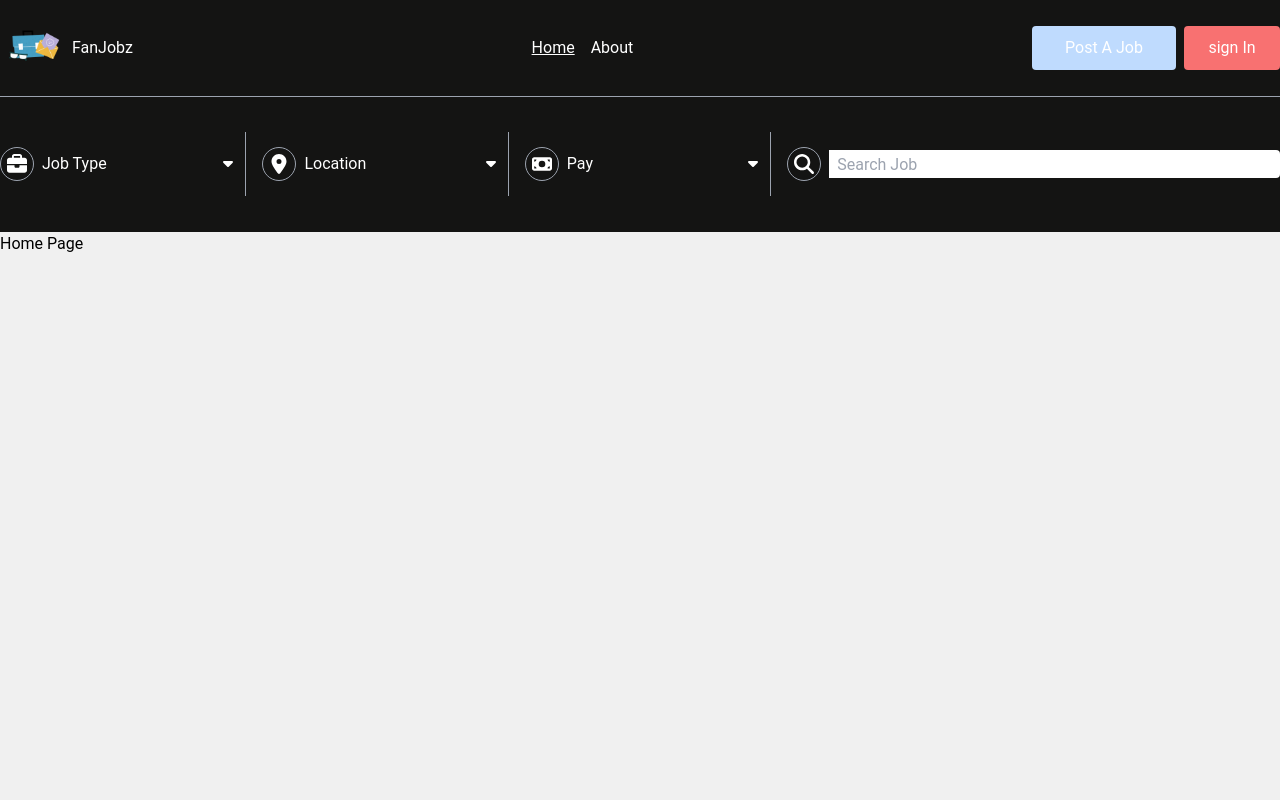
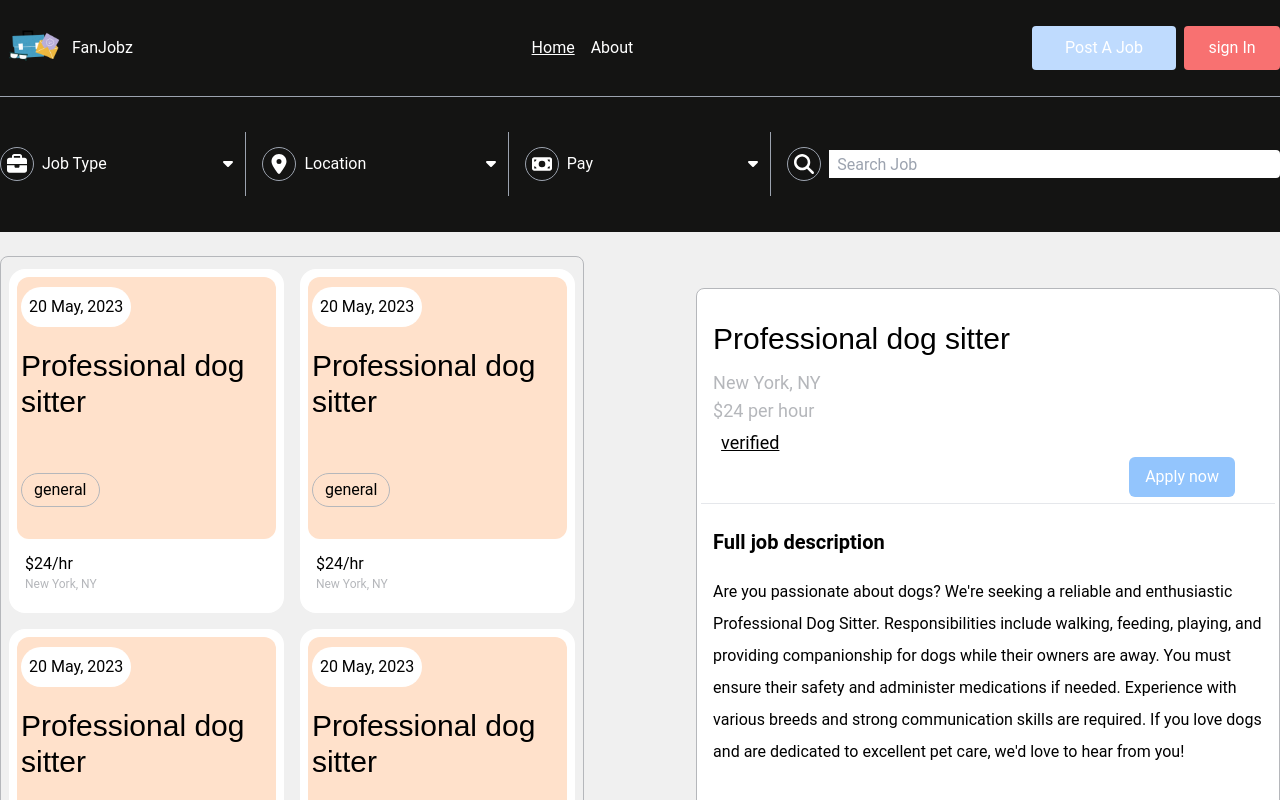
Before and after one commit to RaphaelSackey/job-finder-frontend, a React (Create React App) app: page / in a window 1280 px wide. Shown: the top 800 px of the page. Built offline with nearby package versions, Linux system fonts and the light colour scheme.

Commit message:
made job cards and in job formation section

```diff
--- a/src/CustomHooks/useAxios.js
+++ b/src/CustomHooks/useAxios.js
@@ -1,6 +1,7 @@
 import Axios from "../api/axios";
 
 export default async function useAxios(request_path, request_data){
+    let refreshTried = false
     // console.log('in custom hook')
     let final_result;
     if(request_path && request_data){
@@ -9,6 +10,7 @@ export default async function useAxios(request_path, request_data){
 
     async function MakeRequest(){
             // console.log("making a request");
+            let refreshSuccess;
             try {
               const access_token = localStorage.getItem("access_token");
               const axios = Axios();
@@ -16,10 +18,16 @@ export default async function useAxios(request_path, request_data){
                 headers: { Authorization: `Bearer ${access_token}` },
               });
             //   console.log('retuning data')
-              return results.data;
+              return results;
             } catch (e) {
                 // console.log('i have to refresh token, access token expired ')
-              const refreshSuccess = await RefreshToken()
+                if(!refreshTried){
+                    refreshSuccess = await RefreshToken();
+                    refreshTried = true
+                }else{
+                    refreshSuccess = false
+                }
+
             //   console.log("done waiting for refreshToken");
               if (refreshSuccess){
                 // console.log('making new request with new access token')
--- /dev/null
+++ b/src/components/card/card.js
@@ -0,0 +1,27 @@
+export default function Card(){
+    return (
+      <div className="card h-[21.5rem] max-h-[21.5rem] w-[17.2rem] max-w-[17.2rem] rounded-2xl bg-white p-2 mb-4">
+        <div className="card-top bg-customChampagnePink flex h-[80%] flex-col gap-4 rounded-xl p-1">
+          <div className="j-date flex h-[20%] items-center">
+            <span className="block h-fit w-fit rounded-full bg-white p-2">
+              20 May, 2023
+            </span>
+          </div>
+          <div className="j-name h-[33%] max-h-[33%] max-w-full">
+            <h1 className="font-poppinsBold max-h-full max-w-full text-3xl">
+              Professional dog sitter
+            </h1>
+          </div>
+          <div className="j-type flex h-[33%] items-center">
+            <span className="j-date border-customRenchGray block h-fit w-fit rounded-full border bg-transparent px-3 py-1">
+              general
+            </span>
+          </div>
+        </div>
+        <div className="card-bottom flex h-[20%] flex-col justify-center px-2">
+          <h1 className="">$24/hr</h1>
+          <h5 className="text-customRenchGray text-xs">New York, NY</h5>
+        </div>
+      </div>
+    );
+}
--- a/src/index.css
+++ b/src/index.css
@@ -4,6 +4,7 @@
 
 @import url('https://fonts.googleapis.com/css2?family=Roboto&display=swap');
 @import url('https://fonts.googleapis.com/css2?family=Poppins:wght@700&family=Roboto&display=swap');
+
 
 @layer base {
   body {
--- a/src/pages/home/home.js
+++ b/src/pages/home/home.js
@@ -1,8 +1,53 @@
+import Card from "../../components/card/card";
 
 export default function Home() {
   return (
-    <div className="container mx-auto">
-      <div>Home Page</div>
+    <div className="container mx-auto min-h-screen">
+      <div className="container relative mx-auto flex max-h-[100vh] min-h-[100vh] w-full gap-28 overflow-scroll pt-6">
+        <div className="job_wrapper border-customRenchGray flex h-[100%] min-h-[100%] w-[50%] justify-center overflow-scroll rounded-lg border pt-3">
+          <div className="card-holder flex min-h-full w-[100%] flex-wrap justify-center px-2 xl:justify-between 2xl:w-[80%] 2xl:px-0">
+            <Card />
+            <Card />
+            <Card />
+            <Card />
+            <Card />
+            <Card />
+            <Card />
+          </div>
+        </div>
+        <div className="job_info_wrapper sticky top-0 min-h-full w-[50%] py-8">
+          <div className="job_info_innerWrapper h-full rounded-lg border border-customRenchGray p-1 bg-white">
+            <div className="job_info h-[30%] border-b bg-white px-3 pt-7">
+              <div className="font-poppinsBold mb-3 text-3xl">
+                Professional dog sitter
+              </div>
+              <div className="text-customRenchGray text-lg">New York, NY</div>
+              <div className="text-customRenchGray text-lg">$24 per hour</div>
+              <div className="ml-2 mt-1 text-lg underline">verified</div>
+              <div className="flex justify-end px-7">
+                <button className="text-customWhite rounded-md bg-blue-300 px-4 py-2">
+                  Apply now
+                </button>
+              </div>
+            </div>
+            <div className="job_insight h-[70%] flex-grow bg-white px-3 pt-6">
+              <h1 className="line- text-xl font-semibold">
+                Full job description
+              </h1>
+              <h5 className="mt-5 leading-loose">
+                Are you passionate about dogs? We're seeking a reliable and
+                enthusiastic Professional Dog Sitter. Responsibilities include
+                walking, feeding, playing, and providing companionship for dogs
+                while their owners are away. You must ensure their safety and
+                administer medications if needed. Experience with various breeds
+                and strong communication skills are required. If you love dogs
+                and are dedicated to excellent pet care, we'd love to hear from
+                you!
+              </h5>
+            </div>
+          </div>
+        </div>
+      </div>
     </div>
   );
 }
--- a/src/pages/post/postJob.js
+++ b/src/pages/post/postJob.js
@@ -41,6 +41,16 @@ export default function PostJobPage() {
       alert('You have to be singed in to be able to post a job')
       navigate("/loginSignup");
        return
+    }
+    if(response.status === 200){
+      alert('Job successfully posted')
+      setJobForm({
+        jobType: "General",
+        jobName: "",
+        Pay: "13-16",
+        description: "",
+      });
+
     }
     console.log(response)
   }
```
